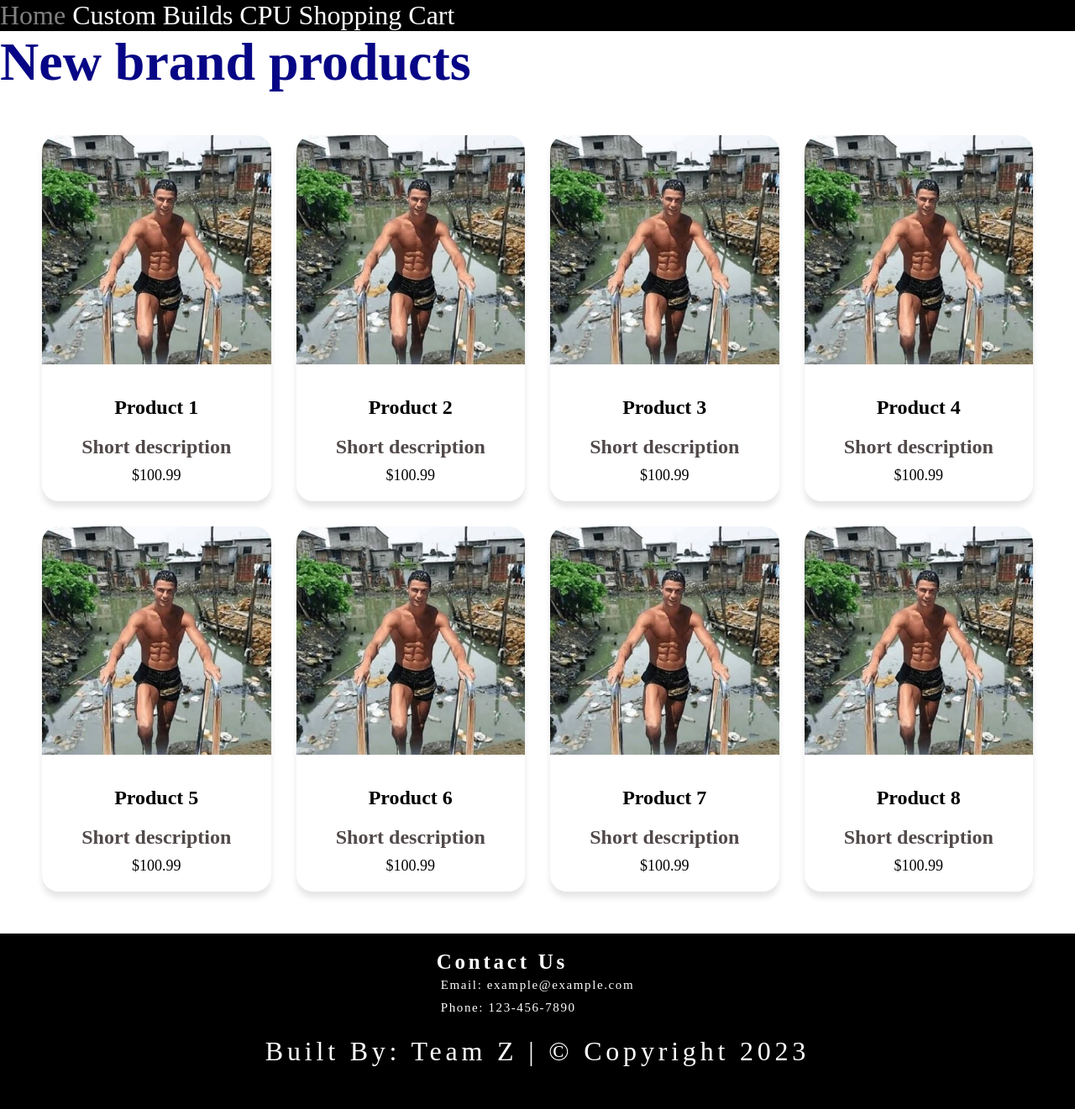
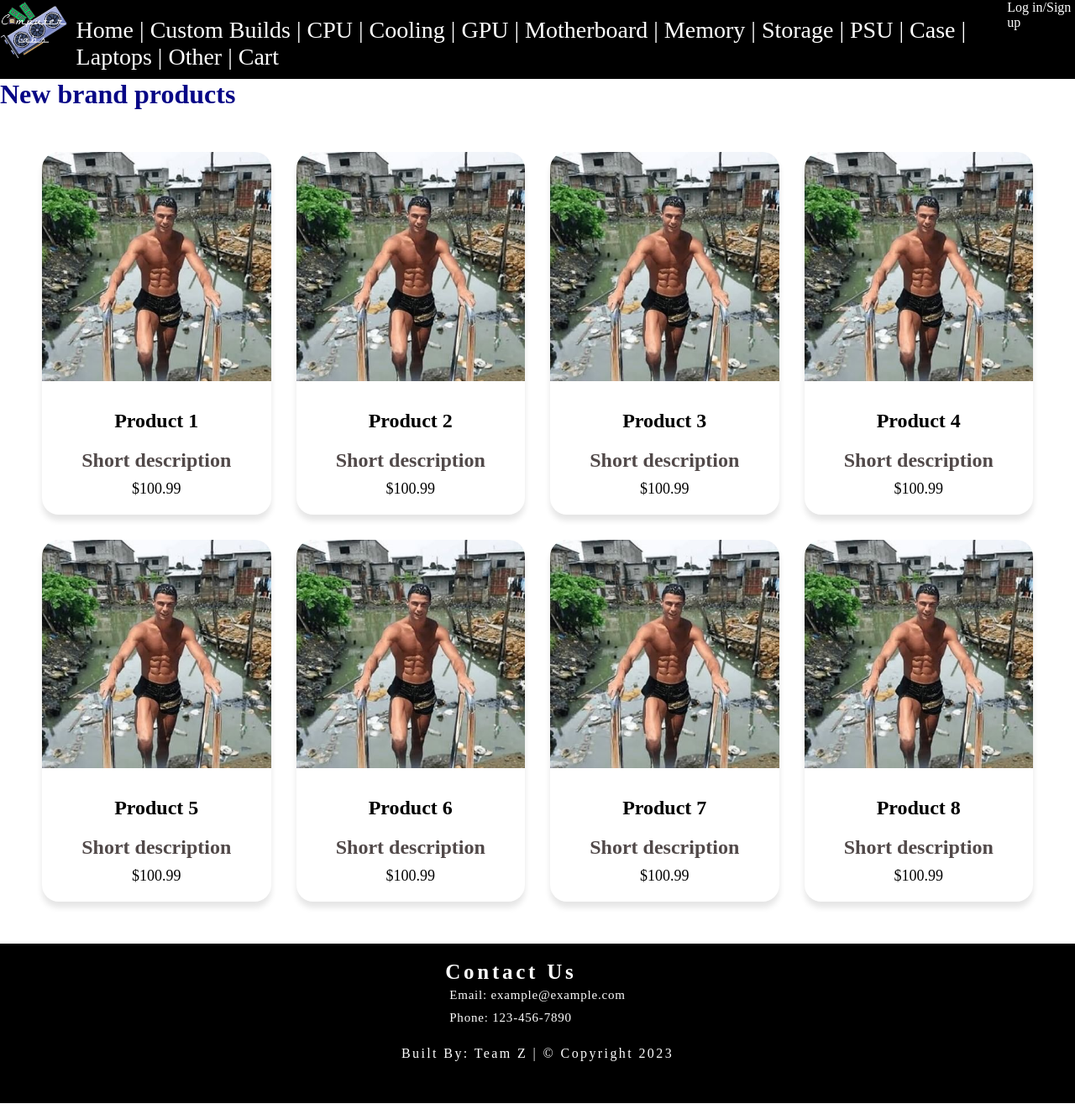
Before and after one commit to riazahmed01/332project, a Flask app: page /cpu/ in a window 1280 px wide. Shown: the whole page at 84% size. Run offline with Flask 2, Linux system fonts and the light colour scheme.

Commit message:
Navbar update + static folder fix

```diff
--- a/app.py
+++ b/app.py
@@ -33,3 +33,7 @@ def login():
 @app.route("/user/")
 def user():
     return render_template("user.html")
+
+# Run the app
+if __name__ == "__main__":
+    app.run(debug=True)
--- a/static/css/nav.css
+++ b/static/css/nav.css
@@ -1,15 +1,26 @@
-nav{
+.navbar{
     background-color: black;
+    size: 40px;
+    display: flex;
+    justify-content: center;
 }
-
 a{
+    color: white;
     text-decoration: none;
-    color: white;
-    font-size: 2em;
 }
-
 a:hover {
     color: grey;
     text-decoration:none;
     cursor:pointer;
 }
+.navbar .nav_right{
+    font-size: 15px;
+    justify-content: right;
+}
+
+.navbar .nav_left{
+    font-size: 28px;
+    justify-content: left;
+    padding: 10px;
+    margin-top: 10px;
+}
--- a/templates/base.html
+++ b/templates/base.html
@@ -18,15 +18,28 @@
     </head>
 
 <!-- nav bar -->
-<nav>
-    <div id = "navbar">
-        <a href="{{ url_for('index') }}"><i class="fa fa-fw fa-home"></i>Home<a>
-        <a href="{{ url_for('custombuild') }}">Custom Builds<a>
-        <a href="{{ url_for('cpu') }}">CPU<a>
-        <a href="{{ url_for('cart') }}">Shopping Cart<a>
-
-    </div>
-</nav>
+<div class="navbar">
+    <img id="logo" src="{{ url_for('static', filename='assets/logo.jpg') }}"
+        height="70rem">
+    <span class="nav_left">
+        <a href="{{ url_for('index') }}"><i class="fa fa-fw fa-home"></i>Home |<a>
+        <a href="{{ url_for('custombuild') }}">Custom Builds |<a>
+        <a href="{{ url_for('cpu') }}">CPU |<a>
+        <a href="">Cooling |<a>
+        <a href="">GPU |<a>
+        <a href="">Motherboard |<a>
+        <a href="">Memory |<a>
+        <a href="">Storage |<a>
+        <a href="">PSU |<a>
+        <a href="">Case |<a>
+        <a href="">Laptops |<a>
+        <a href="">Other |<a>
+        <a href="{{ url_for('cart') }}">Cart<a>
+    </span>
+    <span id="nav_right">
+        <a href="{{ url_for('login') }}">Log in/Sign up<a></a>
+    </span>
+</div>
 
 {% block content %}
 
--- a/templates/cpu.html
+++ b/templates/cpu.html
@@ -16,7 +16,7 @@
 <div class="products-display">
     <div class="main-container">
         <div class="product">
-            <img src="{{ url_for('static', filename='css/image.jpg') }}">
+            <img src="{{ url_for('static', filename='assets/image.jpg') }}">
             <div class="product_desc">
                 <h3>Product 1</h3>
                 <h4>Short description</h4>
@@ -26,7 +26,7 @@
 
         </div>
         <div class="product">
-            <img src="{{ url_for('static', filename='css/image.jpg') }}">
+            <img src="{{ url_for('static', filename='assets/image.jpg') }}">
             <div class="product_desc">
                 <h3>Product 2</h3>
                 <h4>Short description</h4>
@@ -35,7 +35,7 @@
             </div>
         </div>
         <div class="product">
-            <img src="{{ url_for('static', filename='css/image.jpg') }}">
+            <img src="{{ url_for('static', filename='assets/image.jpg') }}">
             <div class="product_desc">
                 <h3>Product 3</h3>
                 <h4>Short description</h4>
@@ -44,7 +44,7 @@
             </div>
         </div>
         <div class="product">
-            <img src="{{ url_for('static', filename='css/image.jpg') }}">
+            <img src="{{ url_for('static', filename='assets/image.jpg') }}">
             <div class="product_desc">
                 <h3>Product 4</h3>
                 <h4>Short description</h4>
@@ -53,7 +53,7 @@
             </div>
         </div>
         <div class="product">
-            <img src="{{ url_for('static', filename='css/image.jpg') }}">
+            <img src="{{ url_for('static', filename='assets/image.jpg') }}">
             <div class="product_desc">
                 <h3>Product 5</h3>
                 <h4>Short description</h4>
@@ -62,7 +62,7 @@
             </div>
         </div>
         <div class="product">
-            <img src="{{ url_for('static', filename='css/image.jpg') }}">
+            <img src="{{ url_for('static', filename='assets/image.jpg') }}">
             <div class="product_desc">
                 <h3>Product 6</h3>
                 <h4>Short description</h4>
@@ -70,7 +70,7 @@
             </div>
         </div>
         <div class="product">
-            <img src="{{ url_for('static', filename='css/image.jpg') }}">
+            <img src="{{ url_for('static', filename='assets/image.jpg') }}">
             <div class="product_desc">
                 <h3>Product 7</h3>
                 <h4>Short description</h4>
@@ -78,7 +78,7 @@
             </div>
         </div>
         <div class="product">
-            <img src="{{ url_for('static', filename='css/image.jpg') }}">
+            <img src="{{ url_for('static', filename='assets/image.jpg') }}">
             <div class="product_desc">
                 <h3>Product 8</h3>
                 <h4>Short description</h4>
--- a/templates/custombuild.html
+++ b/templates/custombuild.html
@@ -7,7 +7,7 @@
 
 <!--title of the page-->
 {% block titlePage %}
-    Home Page
+    Custom Builds
 {% endblock titlePage %}
 
 <!--main content of the page-->
```
Also changed, not shown: static/assets/image.jpg (renamed from static/css/image.jpg), static/assets/logo.jpg (added).
